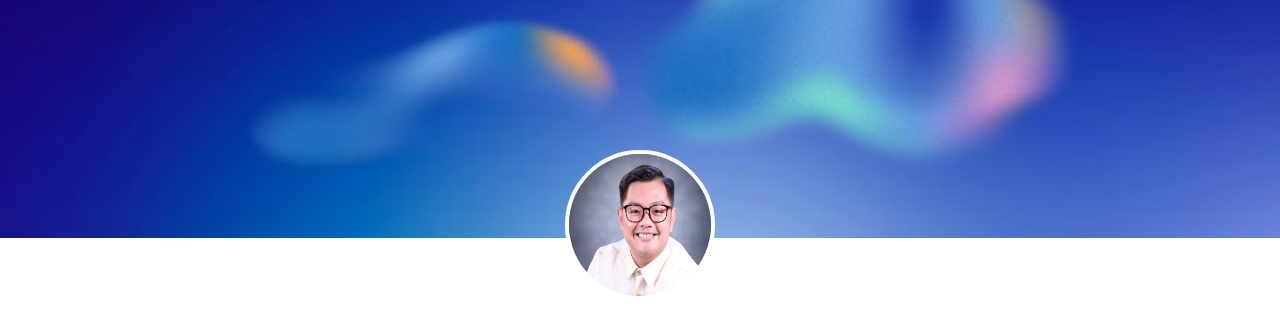
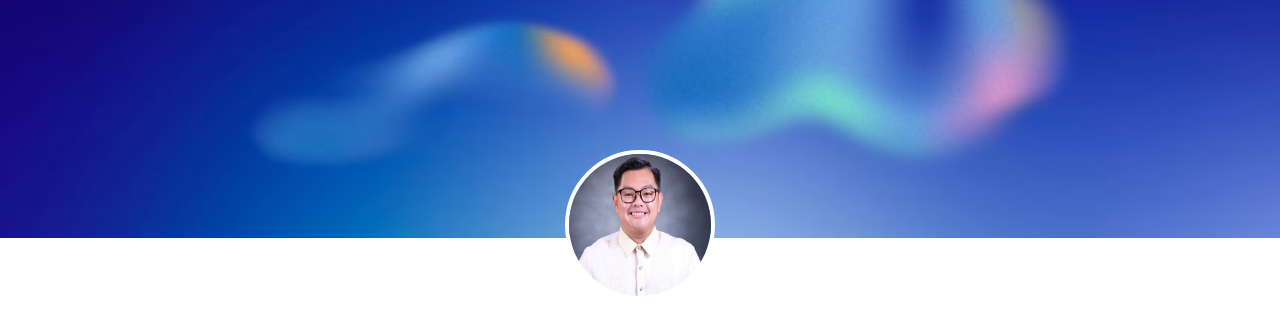
Before and after one commit to zvtechofficial/Jerikko-Digital, a plain HTML site: page index.html in a window 1280 px wide. Shown: the top 317 px of the page. Drawn offline with nearby package versions, Linux system fonts and the light colour scheme.

Commit message:
Update index.html

```diff
--- a/index.html
+++ b/index.html
@@ -17,7 +17,7 @@
             <img src="ZVTECH-SAMPNEW.jpg" alt="Cover Photo" id="cover-photo" class="w-100">
 
             <!-- Profile Picture Section (Front of Cover Photo) -->
-            <img src="New-IMG_0113.jpeg" alt="Profile Picture" id="profile-pic" class="rounded-circle position-absolute">
+            <img src="cropped-ekong.jpeg" alt="Profile Picture" id="profile-pic" class="rounded-circle position-absolute">
         </div>
 
         <!-- Content Section (Details below the images) -->
```
